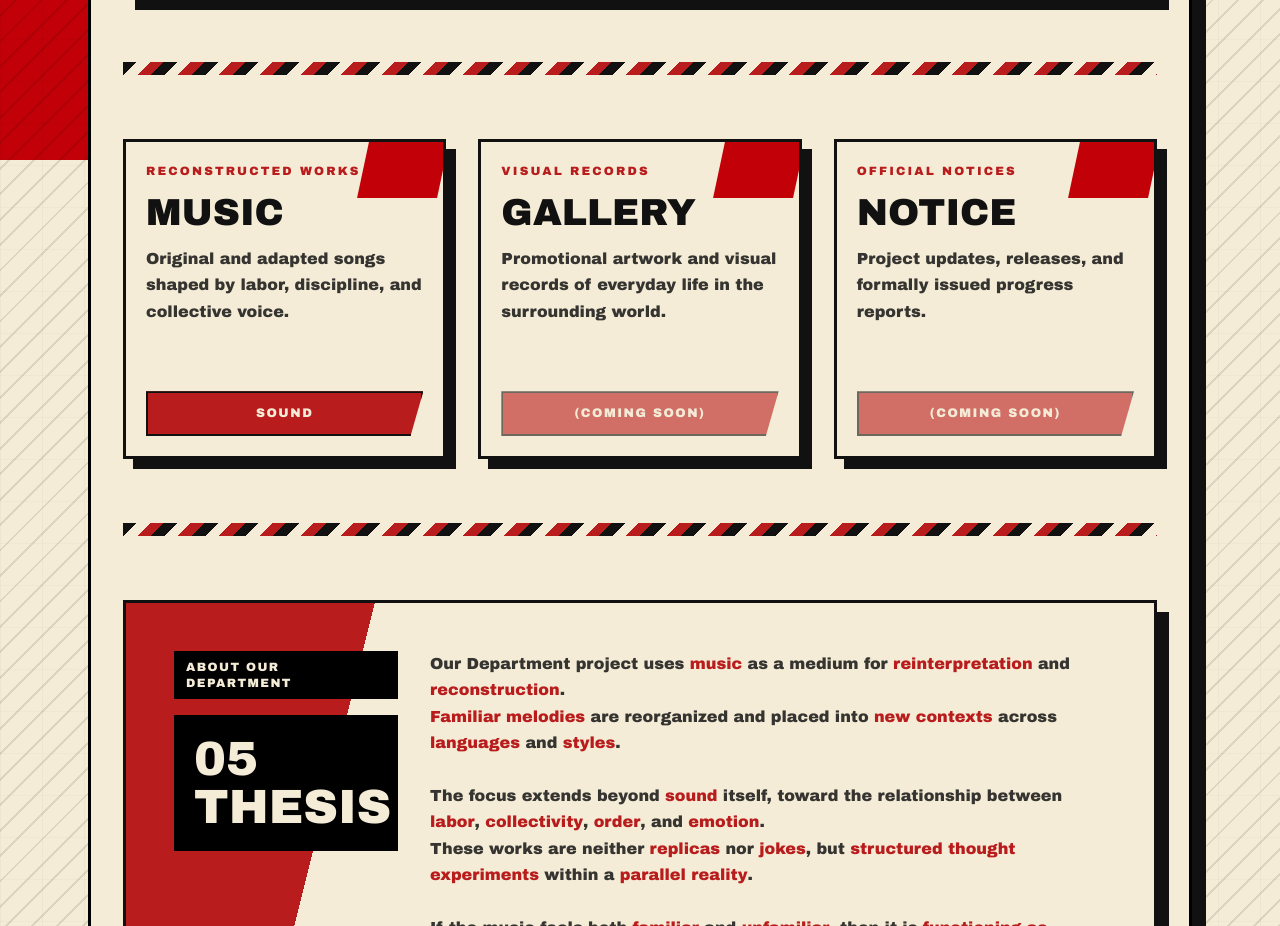
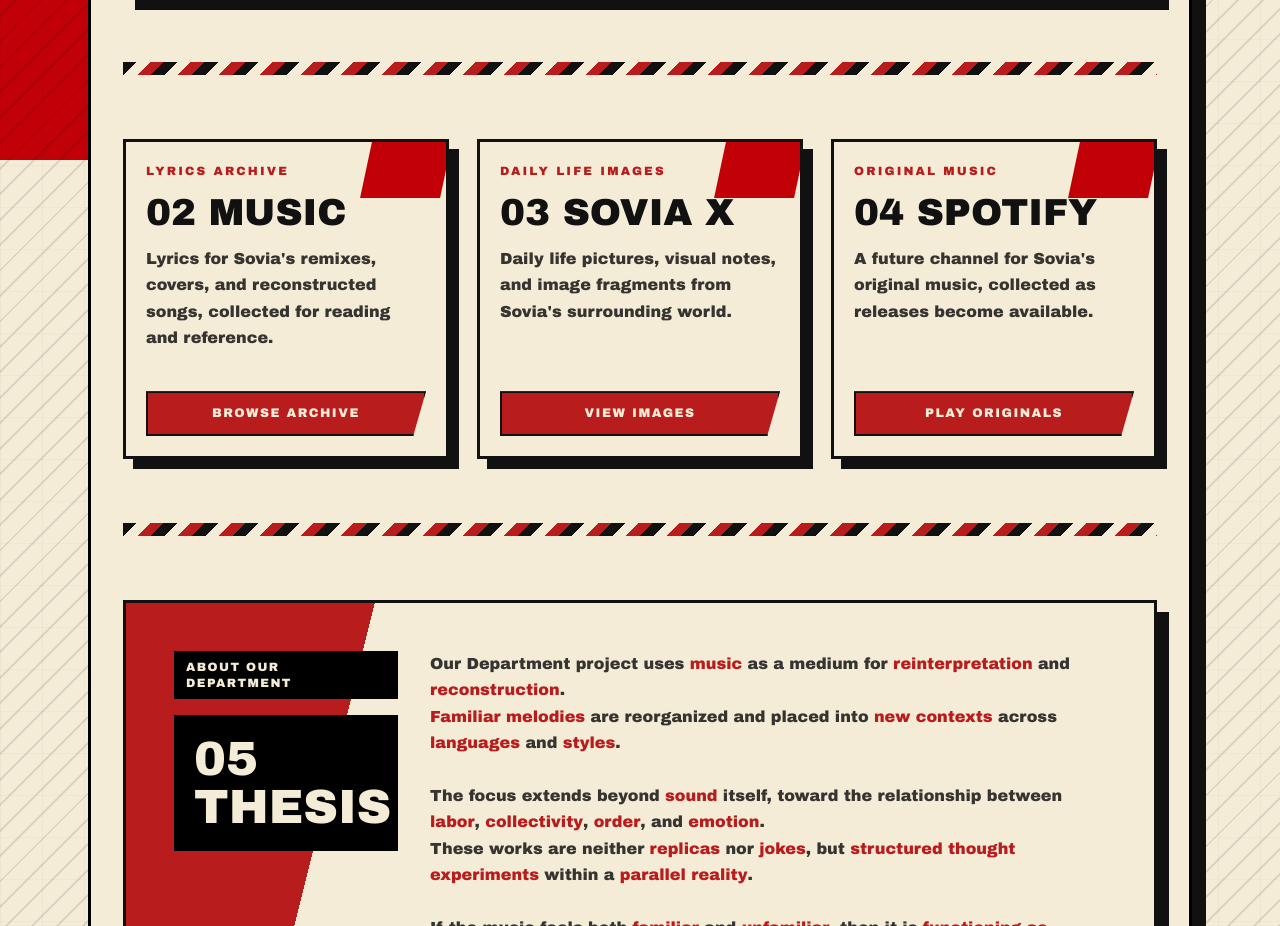
Before and after one commit to ComradeSovia/sovia-web, a Next.js app: page / in a window 1280 px wide. Shown: the part 800-1726 px from the top of the page. Built offline with nearby package versions, Linux system fonts and the light colour scheme.

Commit message:
Clarify home cards and external actions

```diff
--- a/src/components/home-cards.tsx
+++ b/src/components/home-cards.tsx
@@ -13,36 +13,34 @@ export type CardItem = {
 const CARDS: ReadonlyArray<CardItem> = [
   {
     title: "Music",
-    subTitle: "Reconstructed Works",
+    subTitle: "Lyrics Archive",
     route: Routes.Sound,
     description:
-      "Original and adapted songs shaped by labor, discipline, and collective voice.",
+      "Lyrics for Sovia's remixes, covers, and reconstructed songs, collected for reading and reference.",
   },
   {
-    disabled: true,
-    title: "Gallery",
-    subTitle: "Visual Records",
-    route: Routes.Gallery,
+    title: "Sovia X",
+    subTitle: "Daily Life Images",
+    route: Routes.X,
     description:
-      "Promotional artwork and visual records of everyday life in the surrounding world.",
+      "Daily life pictures, visual notes, and image fragments from Sovia's surrounding world.",
   },
   {
-    disabled: true,
-    title: "Notice",
-    subTitle: "Official Notices",
-    route: Routes.Notice,
+    title: "Spotify",
+    subTitle: "Original Music",
+    route: Routes.Spotify,
     description:
-      "Project updates, releases, and formally issued progress reports.",
+      "A future channel for Sovia's original music, collected as releases become available.",
   },
 ];
 
 export function HomeCards() {
   return (
-    <div className="grid gap-8 md:grid-cols-3">
-      {CARDS.map(({ title, subTitle, route, description, disabled }) => (
+    <div className="grid gap-7 md:grid-cols-3">
+      {CARDS.map(({ title, subTitle, route, description, disabled }, index) => (
         <Card
           key={route.href}
-          title={title}
+          title={`${String(index + 2).padStart(2, "0")} ${title}`}
           subTitle={subTitle}
           route={route}
           disabled={disabled}
--- a/src/constants/routes.ts
+++ b/src/constants/routes.ts
@@ -2,9 +2,14 @@ import type { RouteItem } from "@/definitions/nav.def";
 
 export const Routes = {
   Center: { label: "Center", href: "/" },
-  Sound: { label: "Sound", href: "/sound" },
+  Sound: { label: "Browse Archive", href: "/sound" },
   Report: { label: "Report", href: "/report" },
   Gallery: { label: "Gallery", href: "/gallery" },
+  X: { label: "View Images", href: "https://x.com/ComradeSovia" },
+  Spotify: {
+    label: "Play Originals",
+    href: "https://open.spotify.com/artist/47LCSQdqODH3fx1UvPOHnA?si=EbLMW2NrR26tql5rdfeB9g&pi=eJKQ2GHmQMCOq",
+  },
   Request: { label: "Request", href: "/request" },
   Notice: { label: "Notice", href: "/notice" },
   Youtube: { label: "Youtube", href: "https://www.youtube.com/@ComradeSovia" },
```
